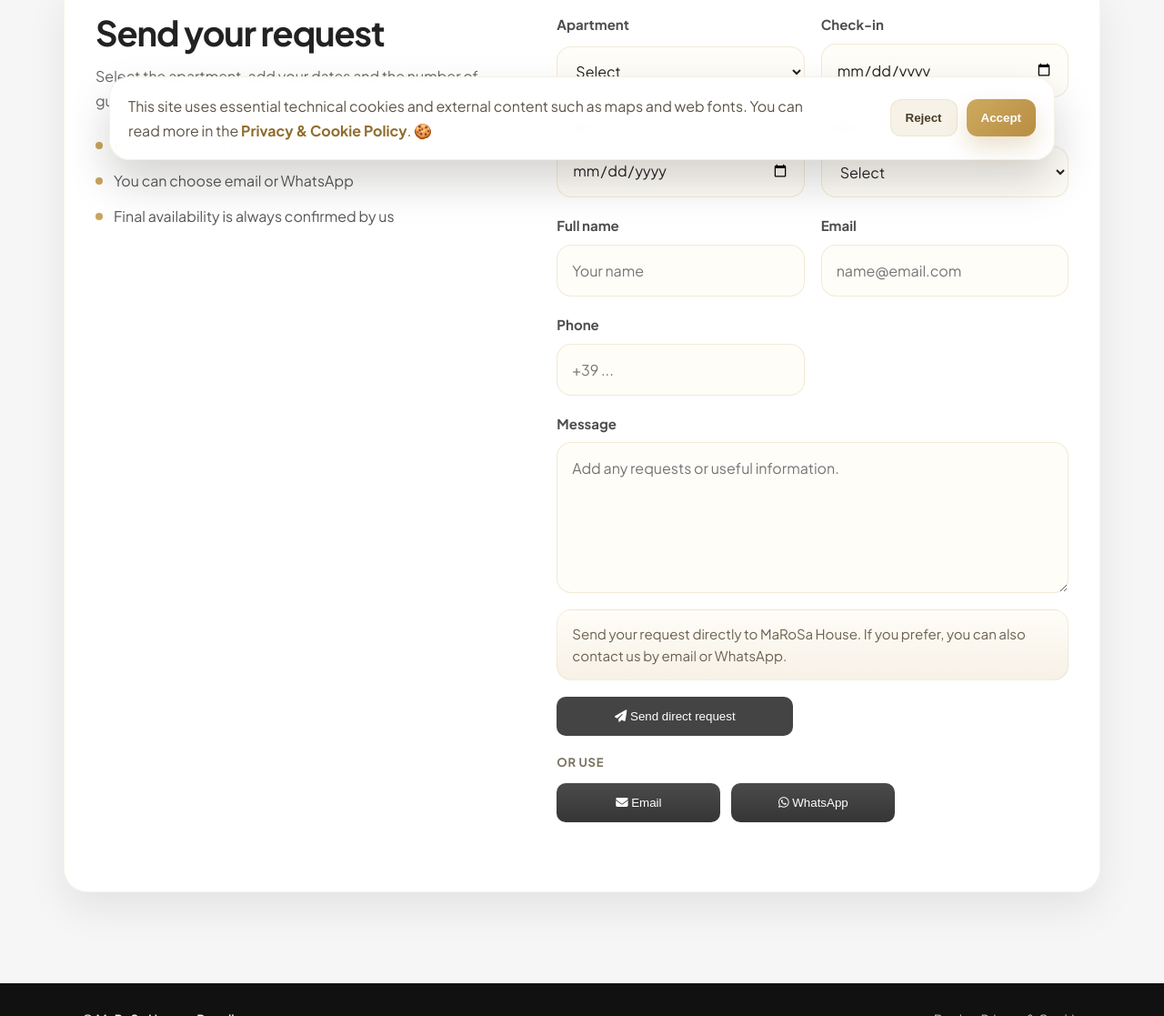
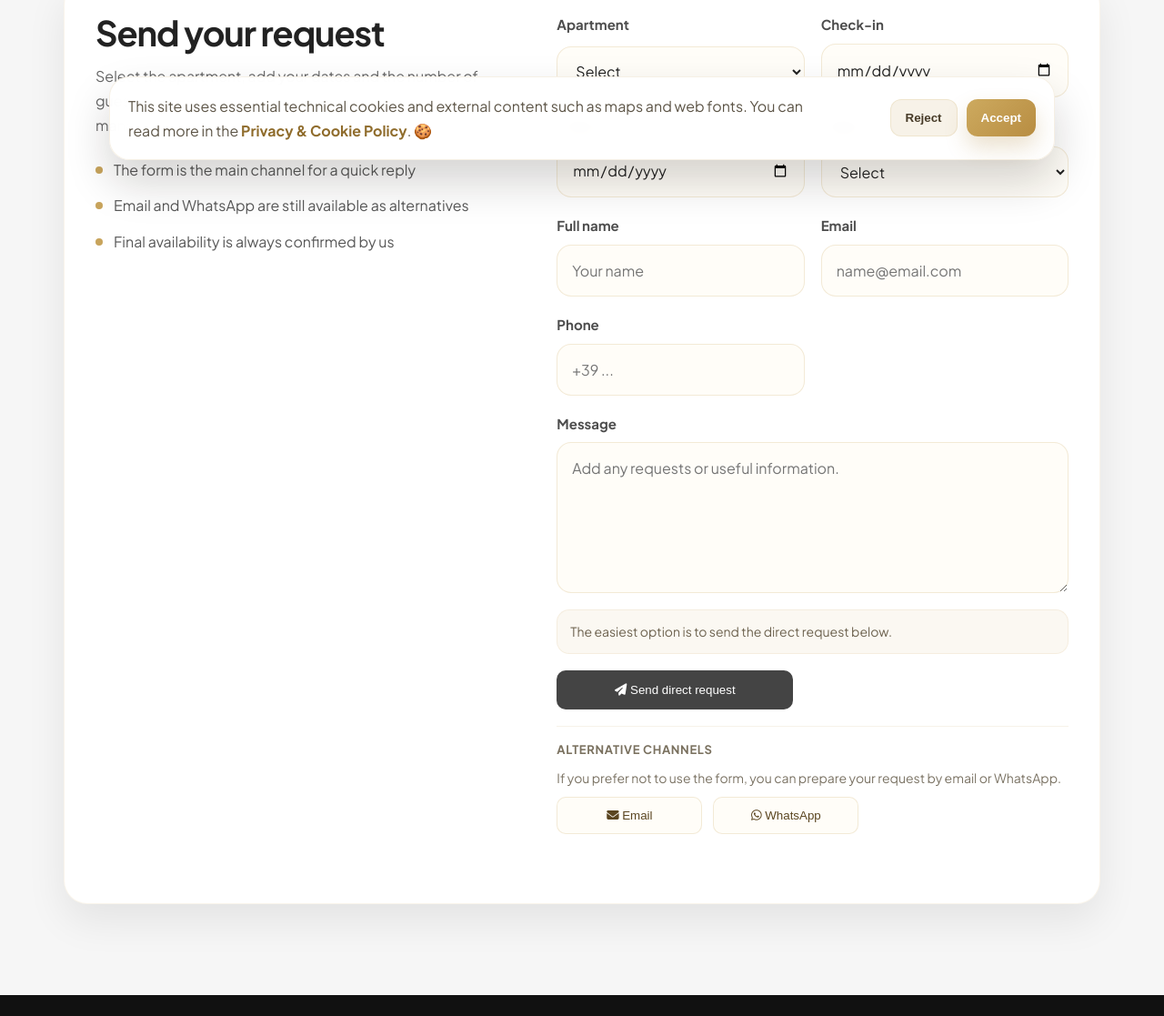
Before and after one commit to Manuell00/marosa-house-website, a plain HTML site: page prenota-en.html in a window 1280 px wide. Shown: the part 604-1721 px from the top of the page at 91% size. Drawn offline with Linux system fonts and the light colour scheme.

Commit message:
Automate availability sync and simplify booking form UX

```diff
--- a/css/booking.css
+++ b/css/booking.css
@@ -180,12 +180,12 @@
 
 .request-helper {
   margin: 0;
-  padding: 14px 16px;
-  border-radius: 16px;
-  background: linear-gradient(180deg, #fffdf8 0%, #f7f1e6 100%);
-  border: 1px solid rgba(200, 164, 92, 0.16);
-  color: #696152;
-  font-size: var(--fs-body-sm);
+  padding: 12px 14px;
+  border-radius: 14px;
+  background: rgba(200, 164, 92, 0.08);
+  border: 1px solid rgba(200, 164, 92, 0.12);
+  color: #6d624f;
+  font-size: 14px;
   line-height: 1.6;
 }
 
@@ -208,12 +208,19 @@
 }
 
 .secondary-submit {
-  background: linear-gradient(180deg, #4b4b4b 0%, #353535 100%);
+  min-width: 0;
+  padding: 12px 18px;
+  border: 1px solid rgba(200, 164, 92, 0.22);
+  background: #fffdf8;
+  color: #5a4520;
+  box-shadow: none;
 }
 
 .request-alternatives {
   display: grid;
-  gap: 12px;
+  gap: 10px;
+  padding-top: 14px;
+  border-top: 1px solid rgba(200, 164, 92, 0.14);
 }
 
 .request-alternatives-label {
@@ -224,6 +231,13 @@
   text-transform: uppercase;
 }
 
+.request-alternatives-copy {
+  margin: 0;
+  color: #7b7364;
+  font-size: 14px;
+  line-height: 1.55;
+}
+
 .request-alternative-buttons {
   display: flex;
   gap: 12px;
@@ -231,7 +245,12 @@
 }
 
 .request-alternative-buttons .btn {
-  min-width: 180px;
+  min-width: 160px;
+}
+
+.request-alternative-buttons .btn:hover {
+  transform: translateY(-1px);
+  box-shadow: 0 10px 20px rgba(22, 18, 12, 0.08);
 }
 
 .request-submit[disabled] {
--- a/prenota-en.html
+++ b/prenota-en.html
@@ -82,7 +82,7 @@
       <div class="booking-hero-content">
         <span class="booking-kicker">Stay request</span>
         <h1>Book with MaRoSa House</h1>
-        <p>Fill in the form and prepare your stay request by email or WhatsApp in just a few seconds.</p>
+        <p>Send a direct request in just a few seconds. If you prefer, you can use email or WhatsApp as an alternative.</p>
       </div>
     </section>
 
@@ -90,10 +90,10 @@
       <div class="request-card">
         <div class="request-copy">
           <h2>Send your request</h2>
-          <p>Select the apartment, add your dates and the number of guests: we will prepare a complete message ready to send.</p>
+          <p>Select the apartment, add your dates and the number of guests: we will receive a complete direct request ready to manage.</p>
           <ul class="request-notes">
-            <li>Perfect for a first direct contact</li>
-            <li>You can choose email or WhatsApp</li>
+            <li>The form is the main channel for a quick reply</li>
+            <li>Email and WhatsApp are still available as alternatives</li>
             <li>Final availability is always confirmed by us</li>
           </ul>
         </div>
@@ -148,12 +148,13 @@
               <input type="text" name="website" id="website" tabindex="-1" autocomplete="off" />
             </label>
           </div>
-          <p class="request-helper">Send your request directly to MaRoSa House. If you prefer, you can also contact us by email or WhatsApp.</p>
+          <p class="request-helper">The easiest option is to send the direct request below.</p>
           <div class="request-actions">
             <button class="btn email request-submit" type="submit" id="request-submit"><i class="fa-solid fa-paper-plane"></i> Send direct request</button>
           </div>
           <div class="request-alternatives">
-            <span class="request-alternatives-label">Or use</span>
+            <span class="request-alternatives-label">Alternative channels</span>
+            <p class="request-alternatives-copy">If you prefer not to use the form, you can prepare your request by email or WhatsApp.</p>
             <div class="request-alternative-buttons">
               <button class="btn email request-submit secondary-submit" type="button" id="request-email"><i class="fa-solid fa-envelope"></i> Email</button>
               <button class="btn whatsapp request-submit secondary-submit" type="button" id="request-whatsapp"><i class="fa-brands fa-whatsapp"></i> WhatsApp</button>
```
Also changed, not shown: js/availability-data.js (+97 -27 lines), prenota.html (+11 -8 lines), scripts/sync-airbnb-calendars.mjs (+16 -0 lines).
